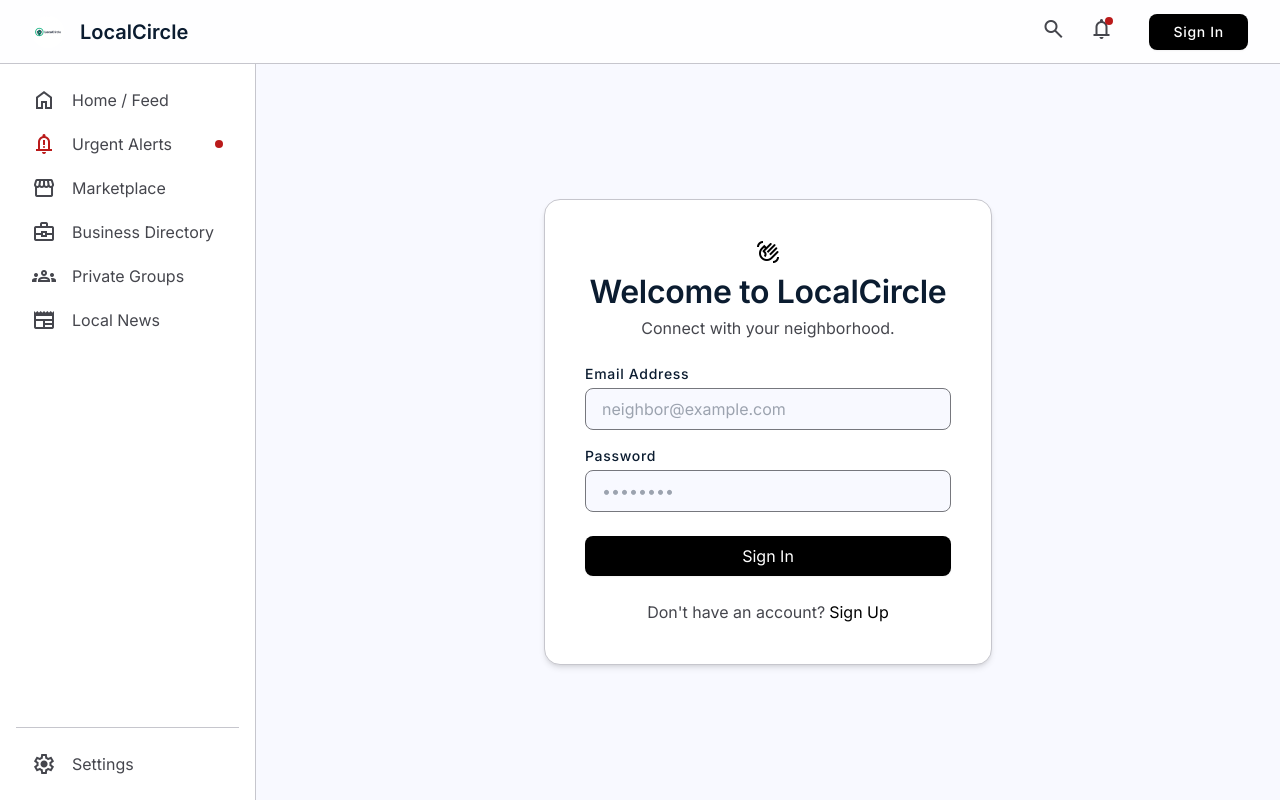
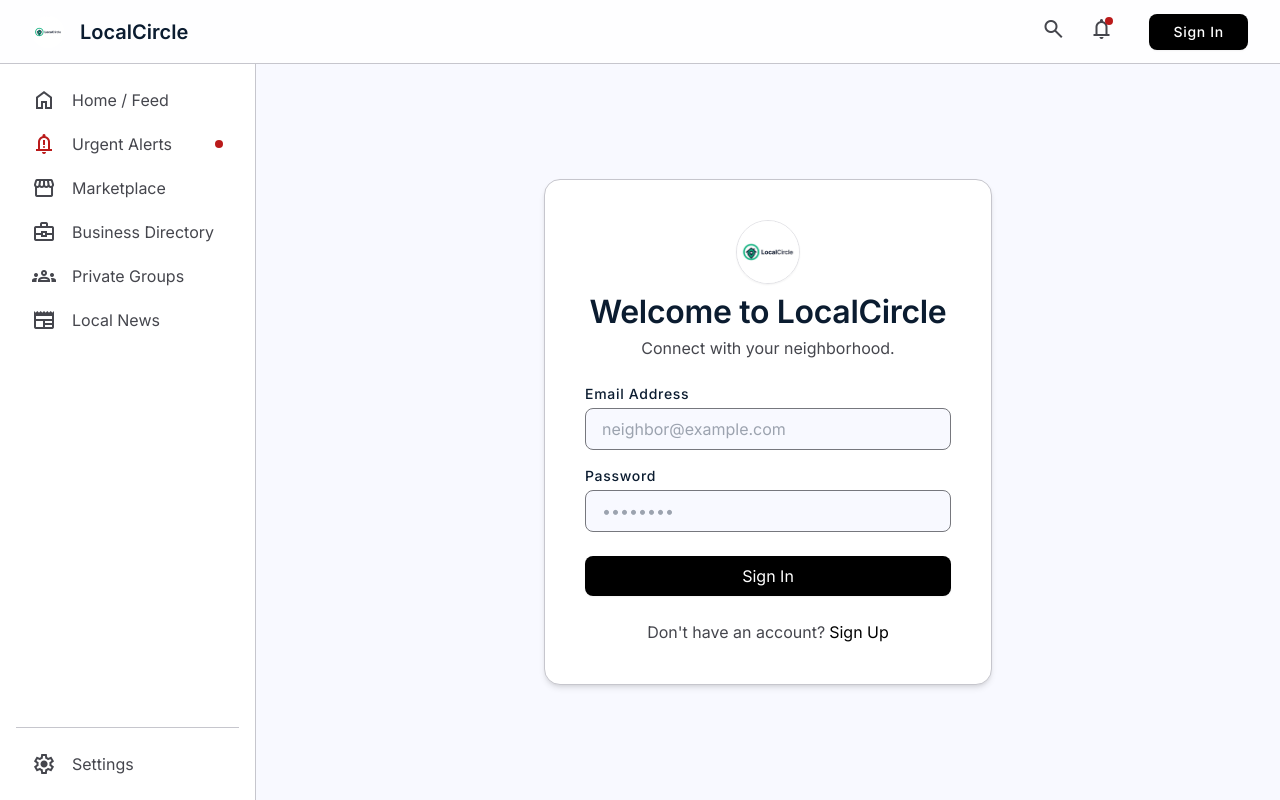
Before and after one commit to Subodh3213G/localcircle, a Next.js app: page /login in a window 1280 px wide. Built offline with nearby package versions, Linux system fonts and the light colour scheme; no server answers.

Commit message:
style: replace waving hand with brand logo on auth page

```diff
--- a/app/login/page.tsx
+++ b/app/login/page.tsx
@@ -70,8 +70,8 @@
   return (
     <div className="flex flex-col items-center justify-center min-h-[calc(100vh-128px)]">
       <div className="bg-surface-container-lowest p-xl rounded-2xl shadow-md w-full max-w-md border border-outline-variant">
-        <div className="text-center mb-lg">
-          <span className="material-symbols-outlined text-[48px] text-primary mb-sm">waving_hand</span>
+        <div className="text-center mb-lg flex flex-col items-center">
+          <img src="/logo-icon.png" alt="LocalCircle Logo" className="w-16 h-16 rounded-full object-cover mb-sm shadow-sm border border-outline-variant/50" />
           <h1 className="text-headline-lg font-headline-lg text-on-surface">Welcome to LocalCircle</h1>
           <p className="text-body-md text-on-surface-variant mt-xs">Connect with your neighborhood.</p>
         </div>
```
